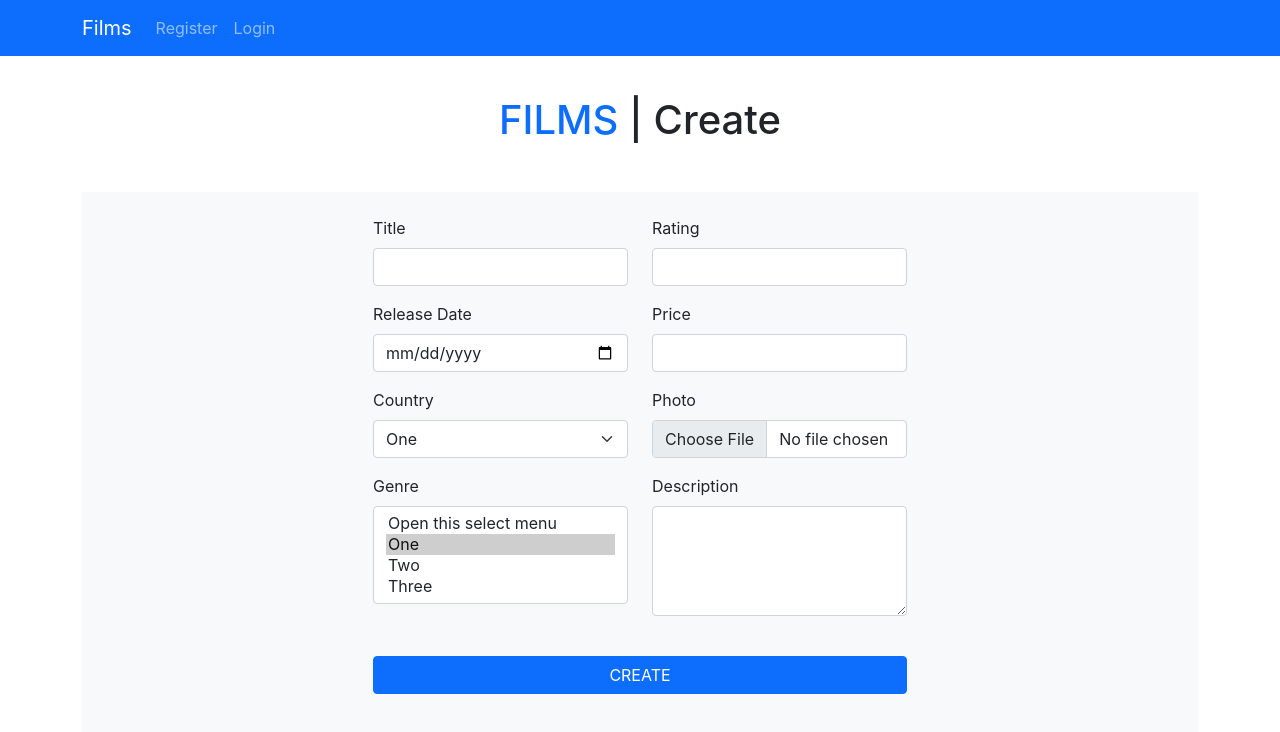
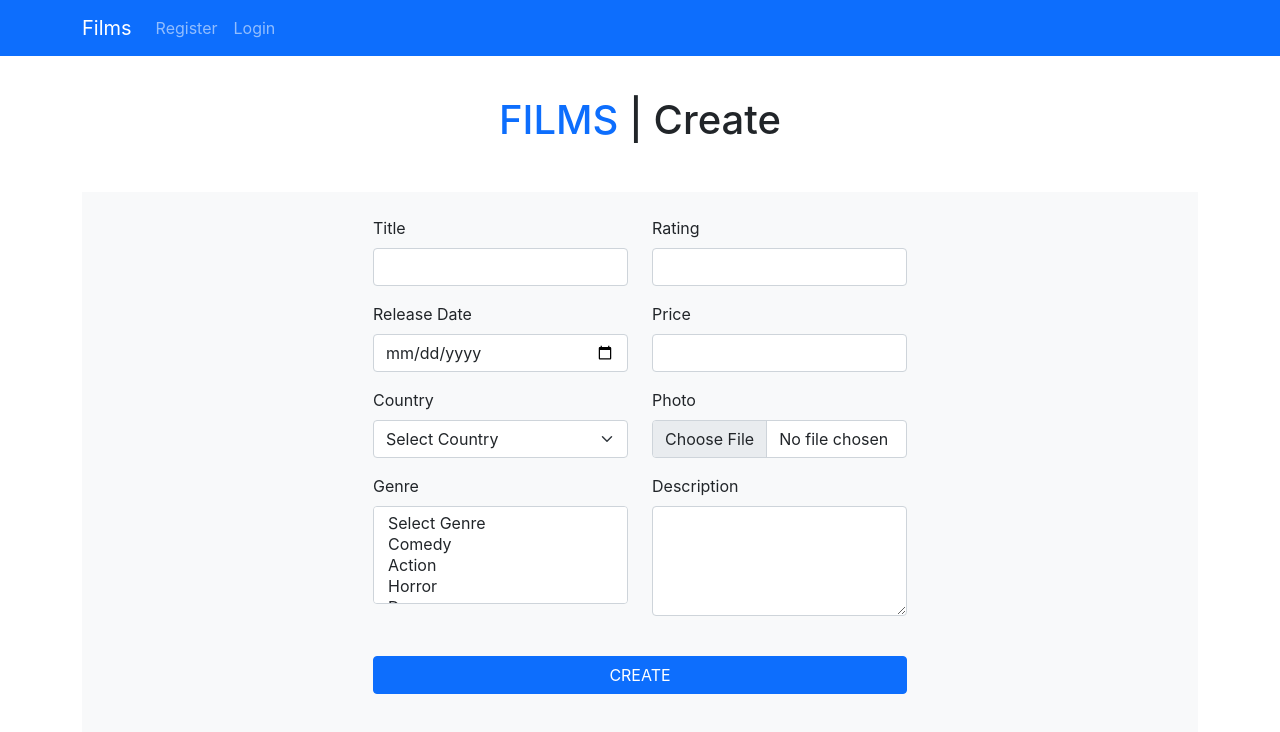
Before and after one commit to DoniAbeje/hire-vibes-assignment-frontend, a Next.js app: page /films/create in a window 1280 px wide. Shown: the top 732 px of the page. Built offline with nearby package versions, Linux system fonts and the light colour scheme.

Commit message:
add country and genre options

```diff
--- a/pages/films/create.js
+++ b/pages/films/create.js
@@ -26,11 +26,19 @@ export default function CreateFilm() {
               <label htmlFor="country-input" className="form-label mt-3">
                 Country
               </label>
-              <select className="form-select" id="country-input" defaultValue="1">
-                <option>Open this select menu</option>
-                <option value="1">One</option>
-                <option value="2">Two</option>
-                <option value="3">Three</option>
+              <select
+                className="form-select"
+                id="country-input"
+                defaultValue="1"
+              >
+                <option>Select Country</option>
+                <option value="USA">USA</option>
+                <option value="England">England</option>
+                <option value="Brasil">Brasil</option>
+                <option value="Spain">Spain</option>
+                <option value="Argentina">Argentina</option>
+                <option value="Kenya">Kenya</option>
+                <option value="Israel">Israel</option>
               </select>
 
               <label htmlFor="genre-input" className="form-label mt-3">
@@ -42,10 +50,14 @@ export default function CreateFilm() {
                 multiple
                 defaultValue={["1"]}
               >
-                <option>Open this select menu</option>
-                <option value="1">One</option>
-                <option value="2">Two</option>
-                <option value="3">Three</option>
+                <option>Select Genre</option>
+                <option value="Comedy">Comedy</option>
+                <option value="Action">Action</option>
+                <option value="Horror">Horror</option>
+                <option value="Drama">Drama</option>
+                <option value="Thriller">Thriller</option>
+                <option value="Sci-Fi">Sci-Fi</option>
+                <option value="Romance">Romance</option>
               </select>
             </div>
 
```
